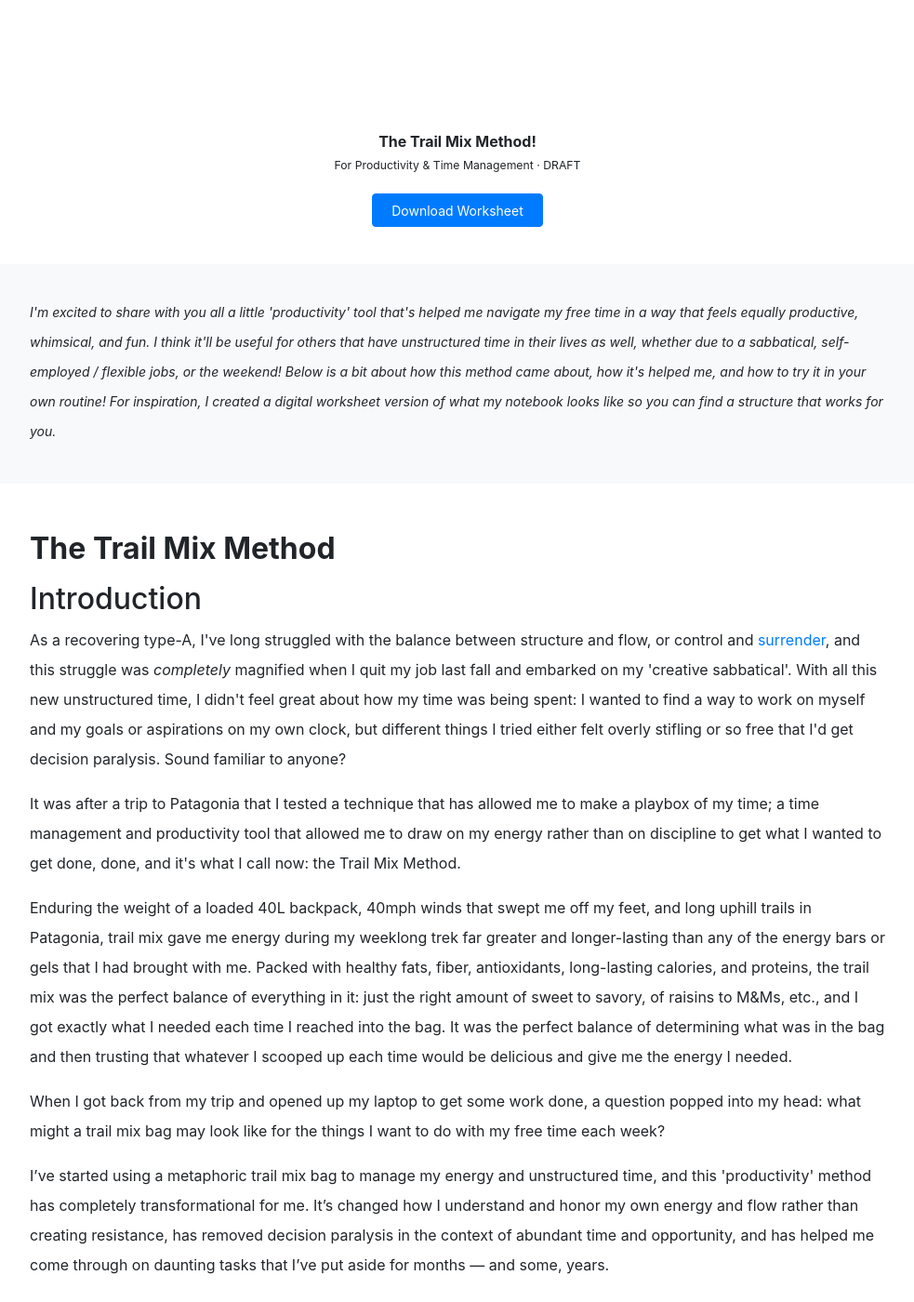
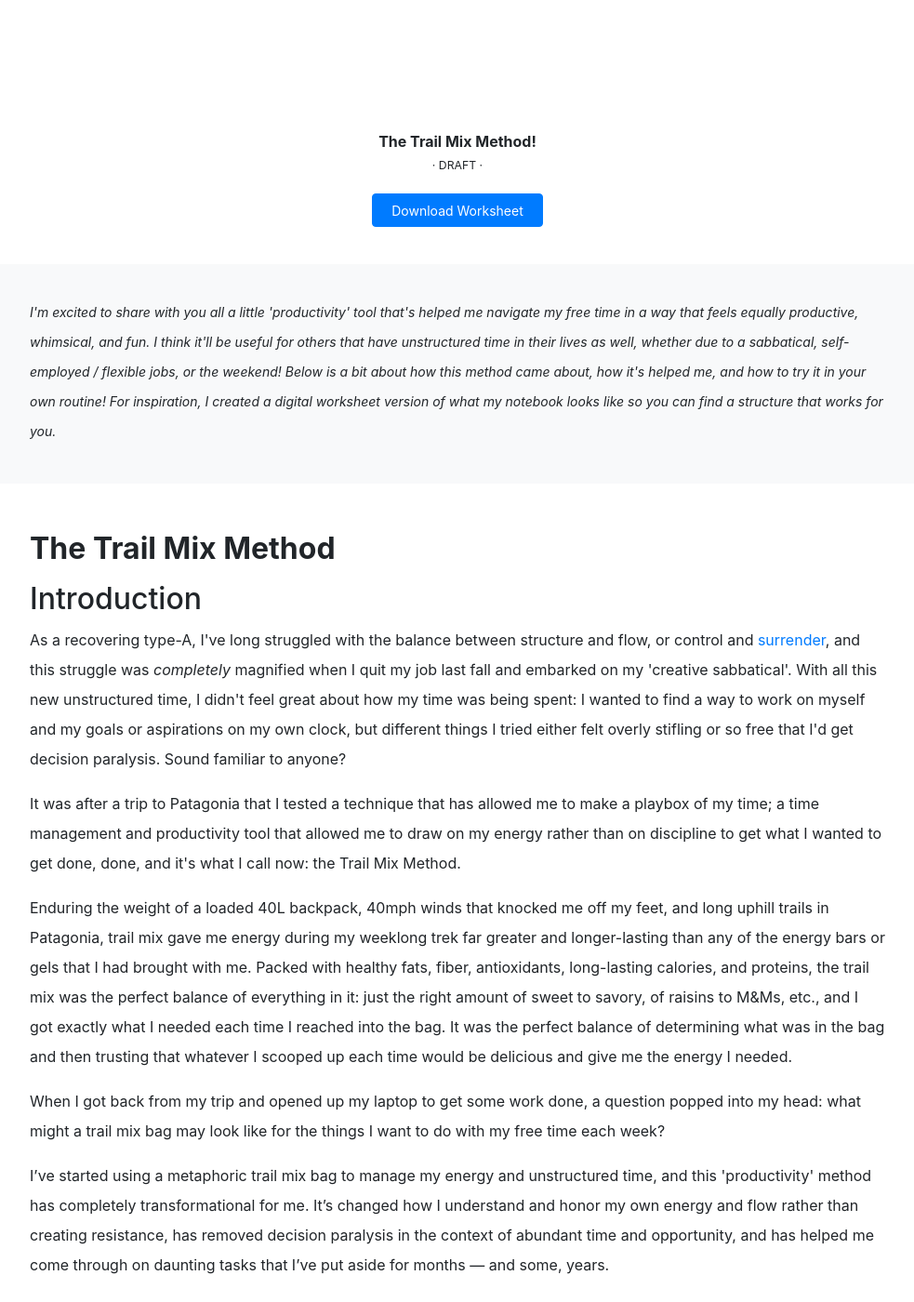
Before and after one commit to dalkat/dalkat.github.io, a Jekyll site: the page built from trailmix.md, in a window 1280 px wide and 1400 px high. Shown: the whole window at 93% size, without its empty margins (148-1131 px from the left). Built offline with Jekyll 4.4.1, drawn with Linux system fonts in a browser that asks for light colours; nearby versions of some CDN libraries; some web fonts are replaced; library files that are not in the unit come from our copies.

Commit message:
TMM 4.7.3

```diff
--- a/_layouts/trailmix.html
+++ b/_layouts/trailmix.html
@@ -11,7 +11,7 @@ layout: default-sub
 
       <div class="container" style="padding-top:100px;">
               <div class="intro-text" style="display:block; text-align:center; padding:40px 0;">
-              <div class="intro-lead-in"><b>The Trail Mix Method!</b><br><small><small>For Productivity & Time Management  &middot;  DRAFT</small></small>
+              <div class="intro-lead-in"><b>The Trail Mix Method!</b><br><small><small>  &middot;  DRAFT  &middot;</small></small>
                <br>
                 <a class="btn btn-primary" href="https://daliakatan.com/TMM" target="_blank" style="margin-top:20px; font-size: 16px;    padding: 5px 20px;    font-weight: 100;    font-style: normal;"><small>Download Worksheet</small></a>
                 </div></div>
@@ -44,7 +44,7 @@ layout: default-sub
 	        <p><h2>Introduction</h2>
 	        <p>As a recovering type-A, I've long struggled with the balance between structure and flow, or control and <a href="https://amzn.to/2tEqj3V" target="_blank">surrender</a>, and this struggle was <i>completely</i> magnified when I quit my job last fall and embarked on my 'creative sabbatical'. With all this new unstructured time, I didn't feel great about how my time was being spent: I wanted to find a way to work on myself and my goals or aspirations on my own clock, but different things I tried either felt overly stifling or so free that I'd get decision paralysis. Sound familiar to anyone?</p>
             <p>It was after a trip to Patagonia that I tested a technique that has allowed me to make a playbox of my time; a time management and productivity tool that allowed me to draw on my energy rather than on discipline to get what I wanted to get done, done, and it's what I call now: the Trail Mix Method. </p>
-            <p>Enduring the weight of a loaded 40L backpack, 40mph winds that swept me off my feet, and long uphill trails in Patagonia, trail mix gave me energy during my weeklong trek far greater and longer-lasting than any of the energy bars or gels that I had brought with me. Packed with healthy fats, fiber, antioxidants, long-lasting calories, and proteins, the trail mix was the perfect balance of everything in it: just the right amount of sweet to savory, of raisins to M&Ms, etc., and I got exactly what I needed each time I reached into the bag. It was the perfect balance of determining what was in the bag and then trusting that whatever I scooped up each time would be delicious and give me the energy I needed.</p>
+            <p>Enduring the weight of a loaded 40L backpack, 40mph winds that knocked me off my feet, and long uphill trails in Patagonia, trail mix gave me energy during my weeklong trek far greater and longer-lasting than any of the energy bars or gels that I had brought with me. Packed with healthy fats, fiber, antioxidants, long-lasting calories, and proteins, the trail mix was the perfect balance of everything in it: just the right amount of sweet to savory, of raisins to M&Ms, etc., and I got exactly what I needed each time I reached into the bag. It was the perfect balance of determining what was in the bag and then trusting that whatever I scooped up each time would be delicious and give me the energy I needed.</p>
             <p>When I got back from my trip and opened up my laptop to get some work done, a question popped into my head: what might a trail mix bag may look like for the things I want to do with my free time each week?</p>
             <p>I&rsquo;ve started using a metaphoric trail mix bag to manage my energy and unstructured time, and this 'productivity' method has completely transformational for me. It&rsquo;s changed how I understand and honor my own energy and flow rather than creating resistance, has removed decision paralysis in the context of abundant time and opportunity, and has helped me come through on daunting tasks that I&rsquo;ve put aside for months &mdash; and some, years.</p>
             <p>It's been an amazing tool for me in getting through even the toughest of treks, and I hope you might find some inspiration from it too!
```
